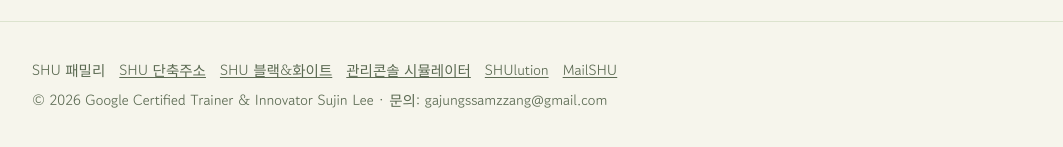
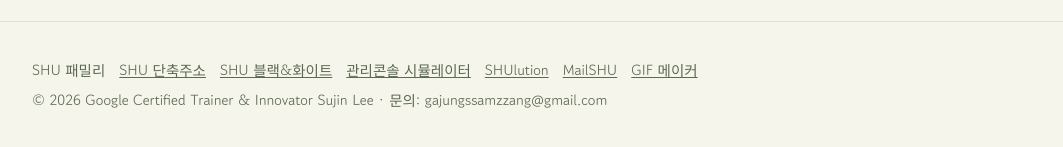
Before and after one commit to ShussamSujin/mcp, a plain HTML site: page index.html in a window 1280 px wide. Shown: the part 8207-8354 px from the top of the page, without its empty margins (108-1171 px from the left). Drawn offline with Linux system fonts and the light colour scheme; a web font is replaced by a local one.

Commit message:
바닥글 패밀리 목록에 GIF 메이커 추가
Co-Authored-By: Claude Fable 5.2 <noreply@anthropic.com>
Claude-Session: https://claude.ai/code/session_01FUQAEVjnyLaTekiyRaff46

```diff
--- a/index.html
+++ b/index.html
@@ -375,6 +375,7 @@ footer .wrap{display:flex;flex-direction:column;gap:6px}
       <a href="https://adminsimulator.shu.is">관리콘솔 시뮬레이터</a>
       <a href="https://shulution.shu.is">SHUlution</a>
       <a href="https://mailshu.shu.is">MailSHU</a>
+      <a href="https://gifmaker.shu.is">GIF 메이커</a>
     </div>
     <div>© 2026 Google Certified Trainer &amp; Innovator Sujin Lee · 문의: gajungssamzzang@gmail.com</div>
   </div>
```
